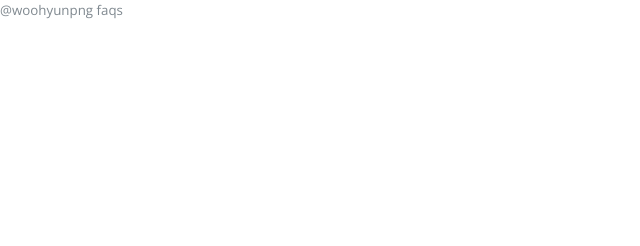
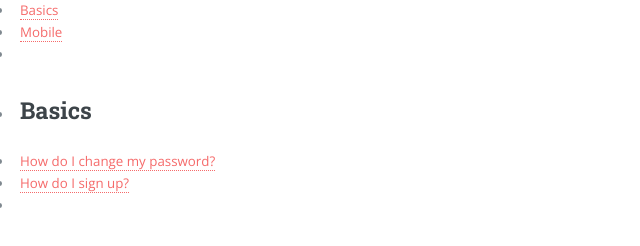
Before and after one commit to woohyunpng/faq, a plain HTML site: page index.html in a window 1280 px wide. Shown: the whole page, without its empty margins (0-640 px from the left). Drawn offline with nearby package versions, Linux system fonts and the light colour scheme.

Commit message:
Update index.html

```diff
--- a/index.html
+++ b/index.html
@@ -1,3 +1,38 @@
-<head>@woohyunpng faqs</head>
+<head><title>@woohyunpng faqs</title></head>
 
 <link href="main.css" rel="stylesheet" type="text/css">
+
+<section class="cd-faq">
+	<ul class="cd-faq-categories">
+		<li><a href="#basics">Basics</a></li>
+		<li><a href="#mobile">Mobile</a></li>
+		<li><!-- ... --></li>
+	</ul>
+
+	<div class="cd-faq-items">
+		<ul id="basics" class="cd-faq-group">
+			<li class="cd-faq-title"><h2>Basics</h2></li>
+			<li>
+				<a class="cd-faq-trigger" href="#0">How do I change my password?</a>
+				<div class="cd-faq-content">
+					<!-- content here -->
+				</div>
+			</li>
+
+			<li>
+				<a class="cd-faq-trigger" href="#0">How do I sign up?</a>
+				<div class="cd-faq-content">
+					<!-- content here -->
+				</div>
+			</li>
+
+			<li><!-- ... --></li>
+		</ul>
+
+		<ul id="mobile" class="cd-faq-group">
+			<!-- ... -->
+		</ul>
+
+		<!-- ... -->
+	</div>
+</section>
```
